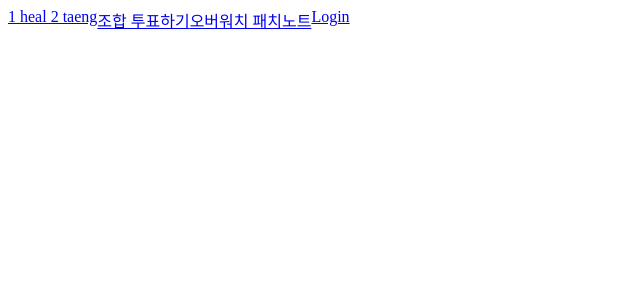
After one commit to vivalavida20/overwatch_patch_notes, a Django app: template patch_app/templates/patch_app/base.html in a window 1280 px wide. The commit adds this page. Shown: the top 300 px of the page, without its empty margins (0-640 px from the left). Run offline with Django 3.2, Linux system fonts and the light colour scheme; the template is opened without the code that fills it, so the values that code supplies are empty.

```diff
--- a/patch_app/static/css/patch_app.css
+++ b/patch_app/static/css/patch_app.css
@@ -1,3 +1,9 @@
 h1 {
 	color:orange;
 }
+header.header {
+
+}
+header.header > div{
+    float:left;
+}
--- /dev/null
+++ b/patch_app/templates/patch_app/base.html
@@ -0,0 +1,21 @@
+{% load staticfiles %}
+<!DOCTYPE html>
+<html>
+<head>
+	<title>오버워치 패치노트</title>
+	<meta charset="utf-8">
+	<link rel="stylesheet" type="text/css" href="{% static 'css/patch_app.css' %}">
+</head>
+<body>
+<header class="header">
+    <div><a href="/">1 heal 2 taeng</a></div>
+    <div><a href="/">조합 투표하기</a></div>
+    <div><a href="/">오버워치 패치노트</a></div>
+    <div><a href="/">Login</a></div>
+</header>
+<section>
+{% block content %}
+{% endblock %}
+</section>
+</body>
+</html>
```
Also changed, not shown: patch_app/models.py (+14 -8 lines), patch_app/templates/patch_app/patch_notes.html (+4 -11 lines), save_patch.py (+7 -11 lines), 1 other file.
